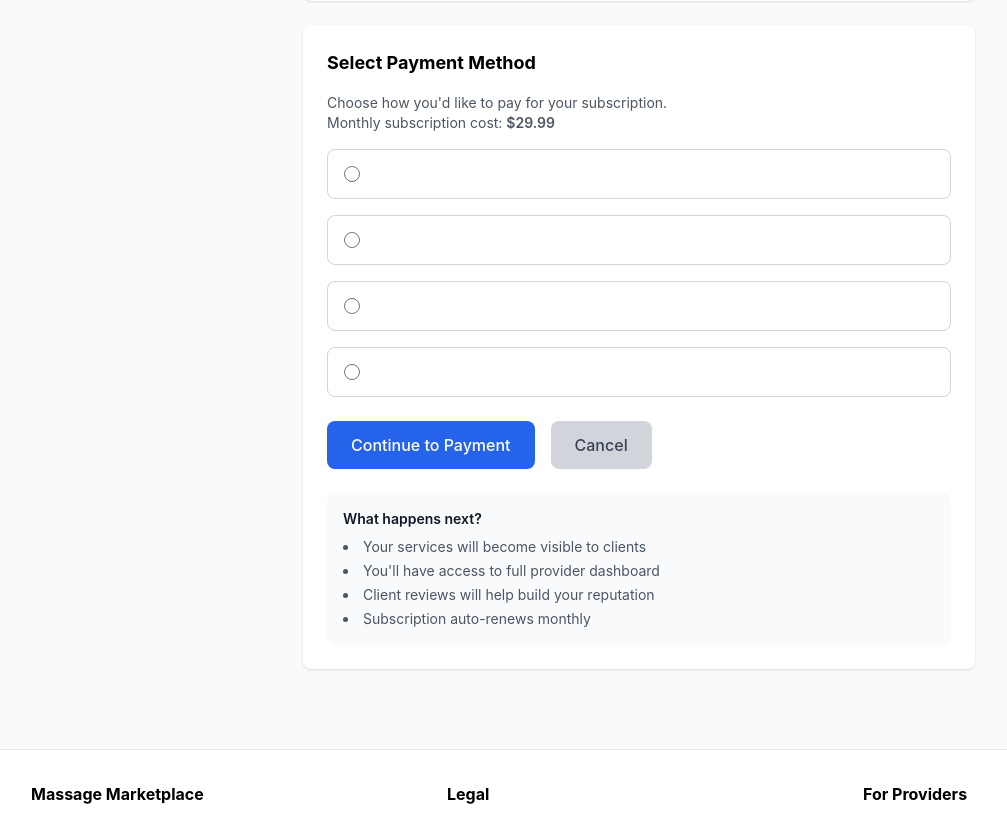
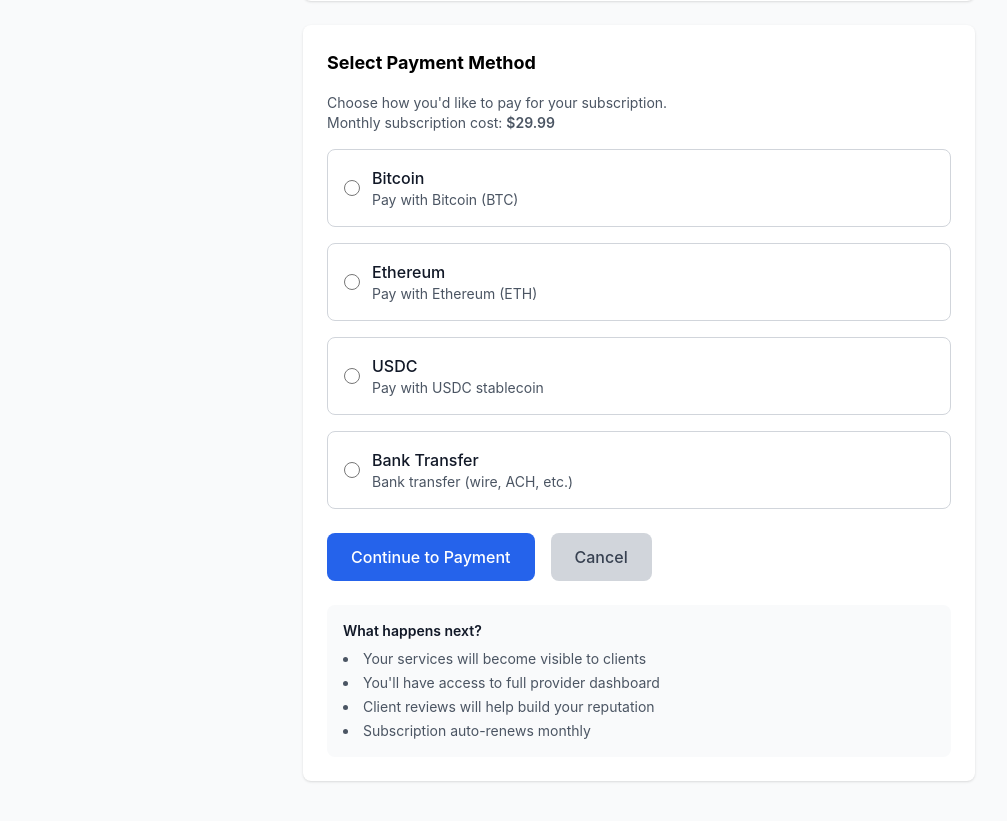
Before and after one commit to ivotripunovic/massage_marketplace, a Django app: page /provider/subscription/ in a window 1280 px wide. Shown: the part 455-1276 px from the top of the page, without its empty margins (1-1008 px from the left). Run offline with Django 5.2, Linux system fonts and the light colour scheme; a user stored in the database is signed in; tables that the repository leaves empty hold one stand-in row (values such as "Sample post"); some libraries are stand-ins or nearby versions.

Commit message:
Fix missing labels on payment method radio buttons
Use radio.data.value and radio.choice_label instead of radio.data and
radio.label, which are the correct BoundWidget accessors in Django 5.2.

Co-Authored-By: Claude Opus 4.5 <noreply@anthropic.com>

```diff
--- a/marketplace/templates/providers/subscription.html
+++ b/marketplace/templates/providers/subscription.html
@@ -79,23 +79,23 @@
 
                 {% for radio in form.payment_method %}
                 <label class="flex items-center p-4 border rounded-lg hover:bg-gray-50 cursor-pointer
-                    {% if radio.data == form.payment_method.value %}
+                    {% if radio.data.value == form.payment_method.value %}
                         bg-blue-50 border-blue-300
                     {% else %}
                         border-gray-300
                     {% endif %}">
-                    <input type="radio" name="payment_method" value="{{ radio.data }}"
-                           {% if radio.data == form.payment_method.value %}checked{% endif %}
+                    <input type="radio" name="payment_method" value="{{ radio.data.value }}"
+                           {% if radio.data.value == form.payment_method.value %}checked{% endif %}
                            class="w-4 h-4 text-blue-600">
                     <div class="ml-3">
-                        <p class="font-medium text-gray-900">{{ radio.label }}</p>
-                        {% if radio.data == 'crypto_bitcoin' %}
+                        <p class="font-medium text-gray-900">{{ radio.choice_label }}</p>
+                        {% if radio.data.value == 'crypto_bitcoin' %}
                             <p class="text-sm text-gray-600">Pay with Bitcoin (BTC)</p>
-                        {% elif radio.data == 'crypto_ethereum' %}
+                        {% elif radio.data.value == 'crypto_ethereum' %}
                             <p class="text-sm text-gray-600">Pay with Ethereum (ETH)</p>
-                        {% elif radio.data == 'crypto_usdc' %}
+                        {% elif radio.data.value == 'crypto_usdc' %}
                             <p class="text-sm text-gray-600">Pay with USDC stablecoin</p>
-                        {% elif radio.data == 'bank_transfer' %}
+                        {% elif radio.data.value == 'bank_transfer' %}
                             <p class="text-sm text-gray-600">Bank transfer (wire, ACH, etc.)</p>
                         {% endif %}
                     </div>
```
